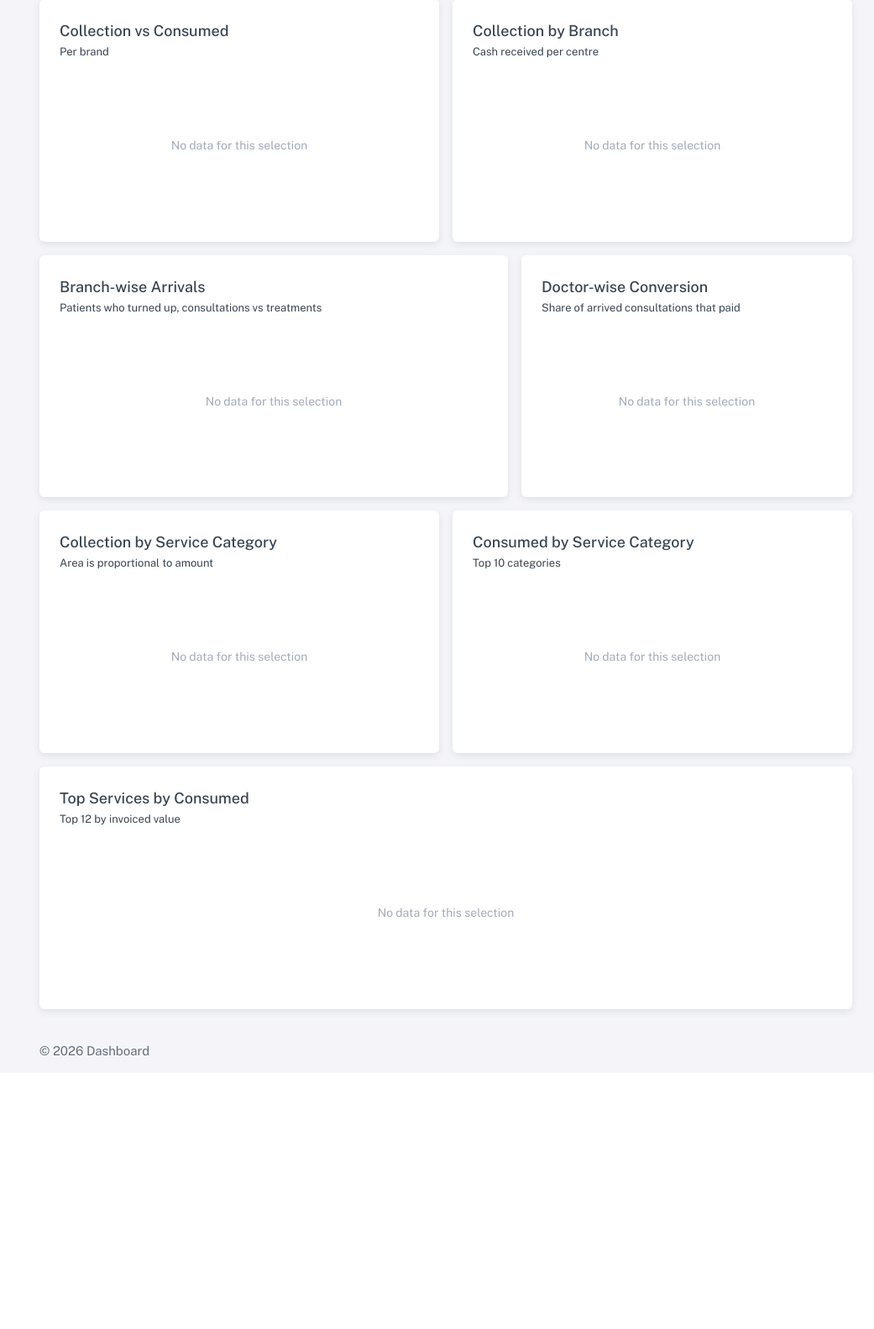
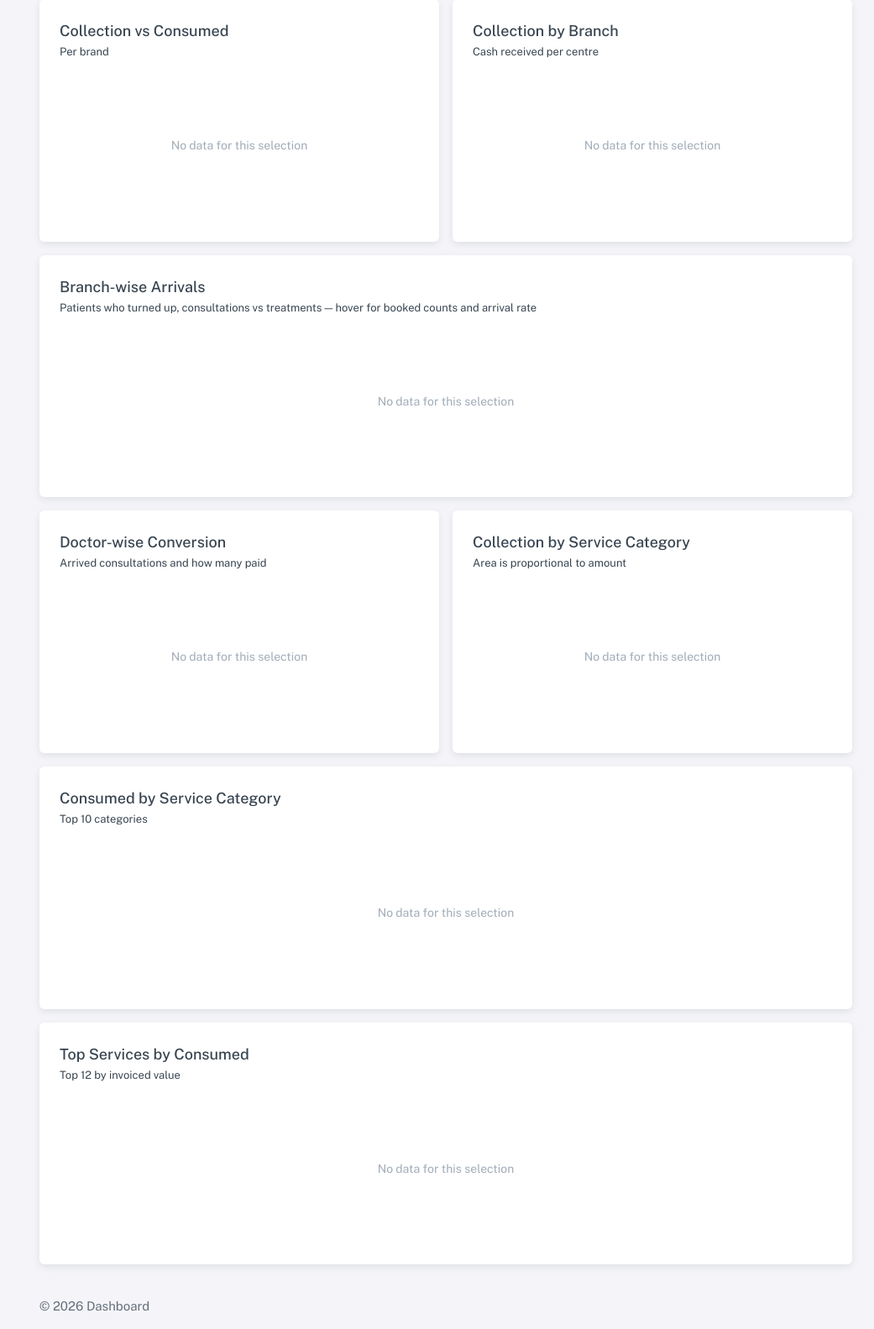
Before and after one commit to gulraizazam/akh-dashboard, a Laravel app: page /dashboard in a window 1280 px wide. Shown: the part 849-2432 px from the top of the page at 84% size, without its empty margins (239-1280 px from the left). Before the commit the page ends 2107 px from the top, so only its background shows below. Run offline with Laravel 12, Linux system fonts and the light colour scheme; a user stored in the database is signed in; data comes from the database, SQL or seed files in the repository; some libraries are stand-ins or nearby versions.

Commit message:
Make the new charts readable against real figures
Rendering them with live data showed three problems:

- Written-out amounts are much wider than the old shorthand, so the 18%
  axis headroom no longer cleared the longest bar and its label landed on
  top of it. Now 45%.
- Doctor conversion plotted as counts: one doctor sees around 430
  arrivals and the rest under sixty, so every other bar collapsed to a
  sliver. It is a rate on a 0–100 axis instead, which puts them on one
  scale, with the rate in the row label where a data label had nowhere to
  sit once a bar reached 100. Doctors under five arrivals are dropped —
  three-for-three is a 100% that says nothing.
- Centre names were cut to "Alkhaleej Bahad…". Branch arrivals now has
  the full row width, with the labels tilted and given height.

Co-Authored-By: Claude Opus 5 <noreply@anthropic.com>

```diff
--- a/resources/views/dashboard/index.blade.php
+++ b/resources/views/dashboard/index.blade.php
@@ -152,30 +152,30 @@
     </div>
 </div>
 
-{{-- ---------- Appointments: arrivals + conversion ---------- --}}
+{{-- ---------- Branch arrivals (full width: ten long centre names) ---------- --}}
 <div class="row g-4 mb-4">
-    <div class="col-xl-7">
-        <div class="card h-100">
+    <div class="col-12">
+        <div class="card">
             <div class="card-header pb-0">
                 <h5 class="card-title mb-0">Branch-wise Arrivals</h5>
-                <small class="text-muted">Patients who turned up, consultations vs treatments</small>
+                <small class="text-muted">Patients who turned up, consultations vs treatments &mdash; hover for booked counts and arrival rate</small>
             </div>
             <div class="card-body pt-3"><div id="chartBranchArrivals"></div></div>
         </div>
     </div>
-    <div class="col-xl-5">
+</div>
+
+{{-- ---------- Conversion + category mix ---------- --}}
+<div class="row g-4 mb-4">
+    <div class="col-xl-6">
         <div class="card h-100">
             <div class="card-header pb-0">
                 <h5 class="card-title mb-0">Doctor-wise Conversion</h5>
-                <small class="text-muted">Share of arrived consultations that paid</small>
+                <small class="text-muted">Arrived consultations and how many paid</small>
             </div>
             <div class="card-body pt-3"><div id="chartDoctorConversion"></div></div>
         </div>
     </div>
-</div>
-
-{{-- ---------- Categories ---------- --}}
-<div class="row g-4 mb-4">
     <div class="col-xl-6">
         <div class="card h-100">
             <div class="card-header pb-0">
@@ -185,8 +185,12 @@
             <div class="card-body pt-3"><div id="chartCollectionCategory"></div></div>
         </div>
     </div>
-    <div class="col-xl-6">
-        <div class="card h-100">
+</div>
+
+{{-- ---------- Consumed categories ---------- --}}
+<div class="row g-4 mb-4">
+    <div class="col-12">
+        <div class="card">
             <div class="card-header pb-0">
                 <h5 class="card-title mb-0">Consumed by Service Category</h5>
                 <small class="text-muted">Top 10 categories</small>
@@ -346,9 +350,10 @@
     function hBar(id, map, color, cap, labelWidth) {
         const { labels, values } = top(map, cap || 10);
         const rows = labels.length;
-        // Headroom past the longest bar, so its value label has somewhere to
-        // sit instead of being clipped against the plot frame.
-        const axisMax = Math.max(...values, 0) * 1.18 || undefined;
+        // Headroom past the longest bar so its value label has somewhere to
+        // sit. Written-out amounts are far wider than the old shorthand, so
+        // this is generous — at 1.18 the longest label landed on the bar.
+        const axisMax = Math.max(...values, 0) * 1.45 || undefined;
 
         mount(id, {
             chart: {
@@ -494,7 +499,7 @@
         mount('chartCollectionCategory', {
             chart: {
                 type: 'treemap',
-                height: 360,
+                height: 470,
                 toolbar: { show: false },
                 fontFamily: FONT,
                 parentHeightOffset: 0,
@@ -548,7 +553,18 @@
             grid: { ...baseGrid, xaxis: { lines: { show: false } }, yaxis: { lines: { show: true } } },
             xaxis: {
                 categories: named.map(r => r.name),
-                labels: { style: baseLabelStyle, trim: true, hideOverlappingLabels: false, rotate: -35, rotateAlways: named.length > 4 },
+                // Centre names run long, so they tilt and get room to drop
+                // rather than being cut to "Alkhaleej Bahad…".
+                labels: {
+                    style: baseLabelStyle,
+                    // Trimmed, not free-running: the two names that carry a
+                    // brand prefix otherwise bleed off the left of the card.
+                    trim: true,
+                    hideOverlappingLabels: false,
+                    rotate: -45,
+                    rotateAlways: true,
+                    maxHeight: 170,
+                },
                 axisBorder: { show: false },
                 axisTicks: { show: false },
             },
@@ -574,53 +590,61 @@
         }, named.length > 0);
     }
 
-    // Conversion is a rate, so the bars run 0–100 and the raw counts sit in
-    // the tooltip — a different measure from every other chart here.
+    // Conversion as a rate on a 0–100 axis.
+    //
+    // Counts can't carry this: one doctor sees ~430 arrivals and the rest
+    // under sixty, so plotting volume squashed every other bar to a sliver.
+    // The rate puts them on one comparable scale, and the row order (by
+    // volume) keeps the busiest doctors at the top. The rate rides in the
+    // category label rather than a data label, which had nowhere to sit once
+    // a bar reached 100.
+    //
+    // Doctors under five arrivals are left out: three-for-three is a 100%
+    // that says nothing, and it outranked 26-of-35 when the rate drove the
+    // sort.
+    const DOCTOR_MIN_ARRIVED = 5;
+
     function renderDoctorConversion(rows) {
         rows = (rows || [])
+            .filter(r => r.arrived >= DOCTOR_MIN_ARRIVED)
             .map(r => Object.assign({}, r, {
                 label: labelFor(rows, r, 'name'),
                 rate:  r.arrived ? (r.converted / r.arrived) * 100 : 0,
             }))
-            .sort((a, b) => b.rate - a.rate)
+            .sort((a, b) => b.arrived - a.arrived)
             .slice(0, 12);
 
         mount('chartDoctorConversion', {
             chart: {
                 type: 'bar',
-                height: Math.max(220, rows.length * 34 + 60),
+                height: Math.max(260, rows.length * 38 + 70),
                 toolbar: { show: false },
                 fontFamily: FONT,
                 parentHeightOffset: 0,
             },
-            series: [{ name: 'Conversion', data: rows.map(r => Math.round(r.rate * 10) / 10) }],
+            series: [{ name: 'Converted', data: rows.map(r => Math.round(r.rate * 10) / 10) }],
             colors: [C.collection],
             plotOptions: {
-                bar: { horizontal: true, borderRadius: 4, borderRadiusApplication: 'end', barHeight: '58%' },
+                bar: { horizontal: true, borderRadius: 4, borderRadiusApplication: 'end', barHeight: '62%' },
             },
-            dataLabels: {
-                enabled: true,
-                offsetX: 30,
-                style: { fontSize: '12px', fontWeight: 500, colors: [C.axis], fontFamily: FONT },
-                formatter: fmtPct,
-            },
-            grid: { ...hBarGrid, xaxis: { lines: { show: true } }, yaxis: { lines: { show: false } } },
+            dataLabels: { enabled: false },
+            grid: { ...baseGrid, xaxis: { lines: { show: true } }, yaxis: { lines: { show: false } } },
             xaxis: {
-                categories: rows.map(r => r.label),
+                categories: rows.map(r => r.label + '  ·  ' + fmtPct(r.rate)),
                 min: 0, max: 100, tickAmount: 4,
                 labels: { style: baseLabelStyle, formatter: v => Math.round(v) + '%' },
                 axisBorder: { show: false },
                 axisTicks: { show: false },
             },
-            yaxis: { labels: { style: baseLabelStyle, maxWidth: 200 } },
+            yaxis: { labels: { style: baseLabelStyle, maxWidth: 270 } },
             legend: { show: false },
             tooltip: {
                 style: { fontFamily: FONT },
                 y: {
                     formatter: function (val, opts) {
                         const r = rows[opts.dataPointIndex] || {};
-                        return fmtPct(val) + ' — ' + fmtCount(r.converted) + ' of ' +
-                               fmtCount(r.arrived) + ' arrived, ' + fmtFull(r.amount);
+                        return fmtCount(r.converted) + ' of ' + fmtCount(r.arrived) +
+                               ' arrived converted · ' + fmtFull(r.amount);
                     },
                     title: { formatter: () => '' },
                 },
@@ -636,7 +660,7 @@
         renderCategoryTreemap(d.collection_by_category);
         //                                                                cap  label width
         hBar('chartCollectionBranch', mergeBranches(d.collection_by_branch),    C.collection, 14, 230);
-        hBar('chartConsumedCategory', merge(d.consumed_by_category, 'category'), C.consumed,  10, 170);
+        hBar('chartConsumedCategory', merge(d.consumed_by_category, 'category'), C.consumed,  10, 300);
         hBar('chartConsumedService',  merge(d.consumed_by_service,  'service'),  C.consumed,  12, 300);
     }
 
```
